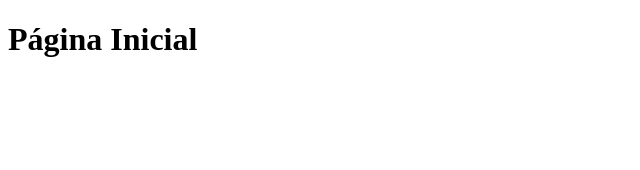
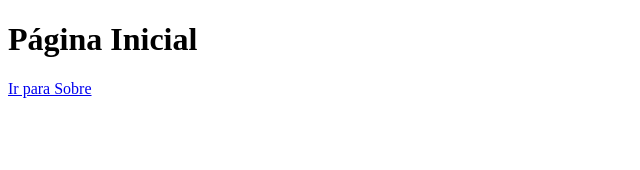
Before and after one commit to beatrizdaddea/CI-Front-End, a Next.js app: page / in a window 1280 px wide. Shown: the top 170 px of the page, without its empty margins (0-640 px from the left). Built offline with nearby package versions, Linux system fonts and the light colour scheme.

Commit message:
feat: update index page

```diff
--- a/pages/index.js
+++ b/pages/index.js
@@ -1,7 +1,12 @@
+import NextLink from "next/link";
+
 export default function HomeScreen() {
   return (
     <div>
       <h1> Página Inicial </h1>
+      <NextLink href="/sobre">
+        <a> Ir para Sobre </a>
+      </NextLink>
     </div>
   );
 }
```
